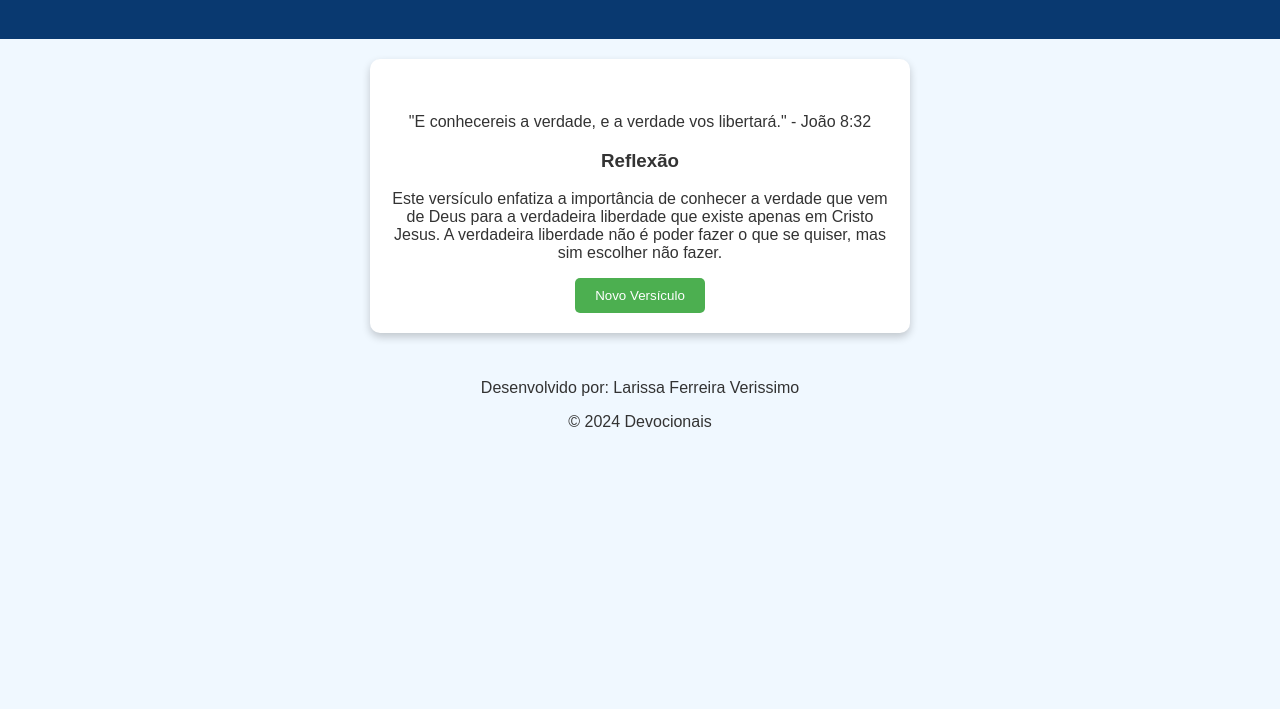
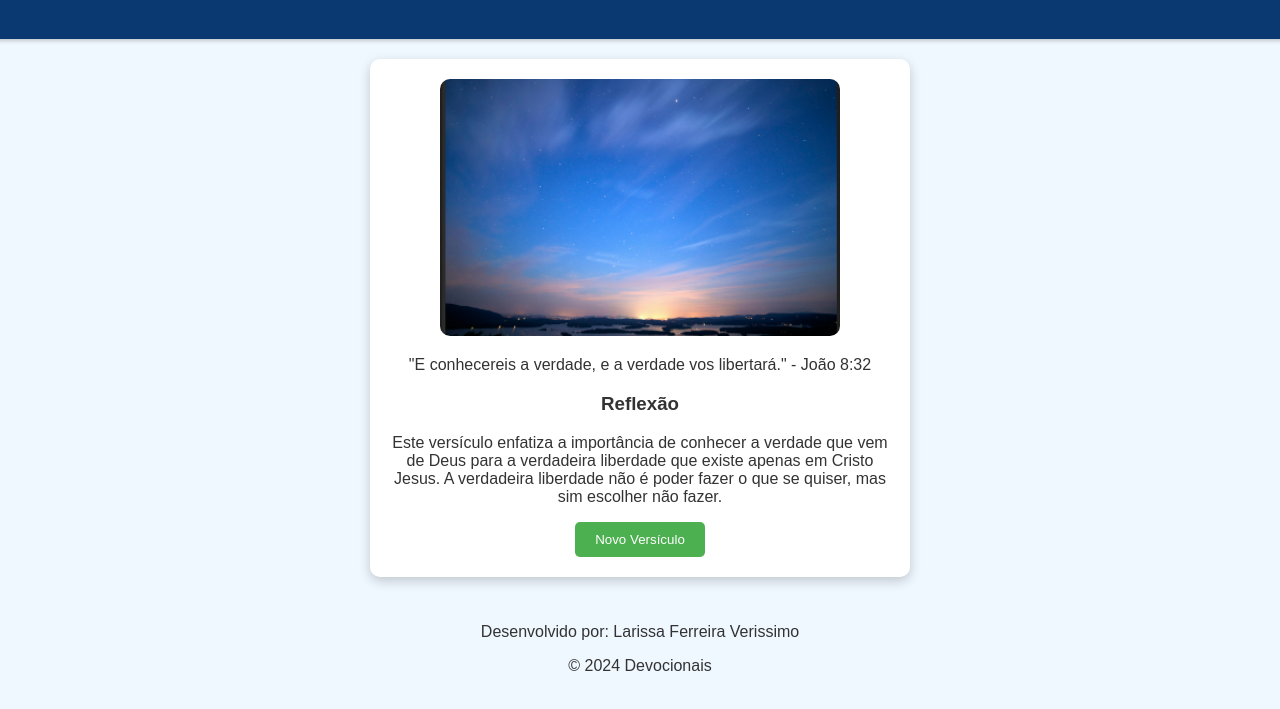
Before and after one commit to larissa-fv/AS2_DevOps-PUCPR, a plain HTML site: page index.html in a window 1280 px wide. Shown: the part 81-790 px from the top of the page. Drawn offline with Linux system fonts and the light colour scheme.

Commit message:
commit update com images final

```diff
--- a/index.html
+++ b/index.html
@@ -12,7 +12,9 @@
     </header>
     <main>
         <section id="versiculo">
-            <img src="" alt="Imagem inspiradora" id="imagem-devocional">
+            <!-- Defina uma imagem padrão -->
+
+            <img src="images/images_1.png" alt="Imagem inspiradora" id="imagem-devocional">
             <div class="texto-versiculo">
                 <p id="texto-versiculo"></p>
                 <h3>Reflexão</h3>
--- a/script.js
+++ b/script.js
@@ -23,6 +23,7 @@ const devocionais = [
         versiculo: "E nós conhecemos e cremos no amor que Deus tem por nós.",
         referencia: "1 João 4:16",
         reflexao: "Este versículo nos encoraja a confiar no amor incondicional de Deus, que entregou Seu Filho para morrer em nosso lugar. Nossa dívida foi paga; não temos mais o que temer. Isso, porém, não nos dá o direito de viver de qualquer maneira, mas de viver uma vida que glorifique a Deus. Não seremos salvos ou reconhecidos por nossas boas obras, pois é apenas o Sangue de Cristo que nos purifica de todos os pecados."
+
     },
     {
         versiculo: "Não temas, porque eu sou contigo; não te assombres, porque eu sou o teu Deus; eu te fortaleço, e te ajudo, e te sustento com a minha destra fiel.",
@@ -56,12 +57,28 @@ const devocionais = [
     }
 ];
 
+
+// Lista de imagens
+const imagens = [
+    "images/images_1.png",
+    "images/images_2.png",
+    "images/images_3.png",
+
+];
+
 function novoVersiculo() {
     const randomIndex = Math.floor(Math.random() * devocionais.length);
     const versiculoDoDia = devocionais[randomIndex];
 
     document.getElementById("texto-versiculo").innerText = `"${versiculoDoDia.versiculo}" - ${versiculoDoDia.referencia}`;
     document.getElementById("reflexao").innerText = versiculoDoDia.reflexao;
+
+    const imagem = document.getElementById("imagem-devocional");
+    const randomImageIndex = Math.floor(Math.random() * imagens.length);
+    imagem.src = imagens[randomImageIndex]; // Seleciona uma imagem aleatória
+    imagem.classList.remove("animar"); // Remove a classe se já existir
+    void imagem.offsetWidth; // Força a reflow para reiniciar a animação
+    imagem.classList.add("animar"); // Adiciona a classe para animar
 }
 
 // Carrega um versículo aleatório ao abrir a página
--- a/styles.css
+++ b/styles.css
@@ -15,6 +15,7 @@ header {
     padding: 20px;
     width: 100%;
     text-align: center;
+    box-shadow: 0 2px 4px rgba(0, 0, 0, 0.2);
 }
 
 main {
@@ -24,7 +25,7 @@ main {
 #versiculo {
     background-color: white;
     border-radius: 10px;
-    box-shadow: 0 4px 8px rgba(0, 0, 0, 0.2);
+    box-shadow: 0 4px 12px rgba(0, 0, 0, 0.2);
     padding: 20px;
     text-align: center;
     max-width: 500px;
@@ -40,7 +41,7 @@ main {
     max-width: 400px;
     border-radius: 10px;
     opacity: 0;
-    transition: opacity 1s ease-in;
+    transition: opacity 1s ease-in-out;
 }
 
 #imagem-devocional.animar {
@@ -58,11 +59,12 @@ main {
     border-radius: 5px;
     padding: 10px 20px;
     cursor: pointer;
-    transition: background-color 0.3s;
+    transition: background-color 0.3s, transform 0.3s;
 }
 
 .botao:hover {
     background-color: #45a049; /* Cor ao passar o mouse */
+    transform: scale(1.05); /* Animação de escala ao passar o mouse */
 }
 
 footer {
```
Also changed, not shown: images/Image_1.png (added), images/foto Jesus com Ovelha.png (deleted), images/foto de Jesus.png (deleted), images/images_2.png (added), images/images_3.png (added).
